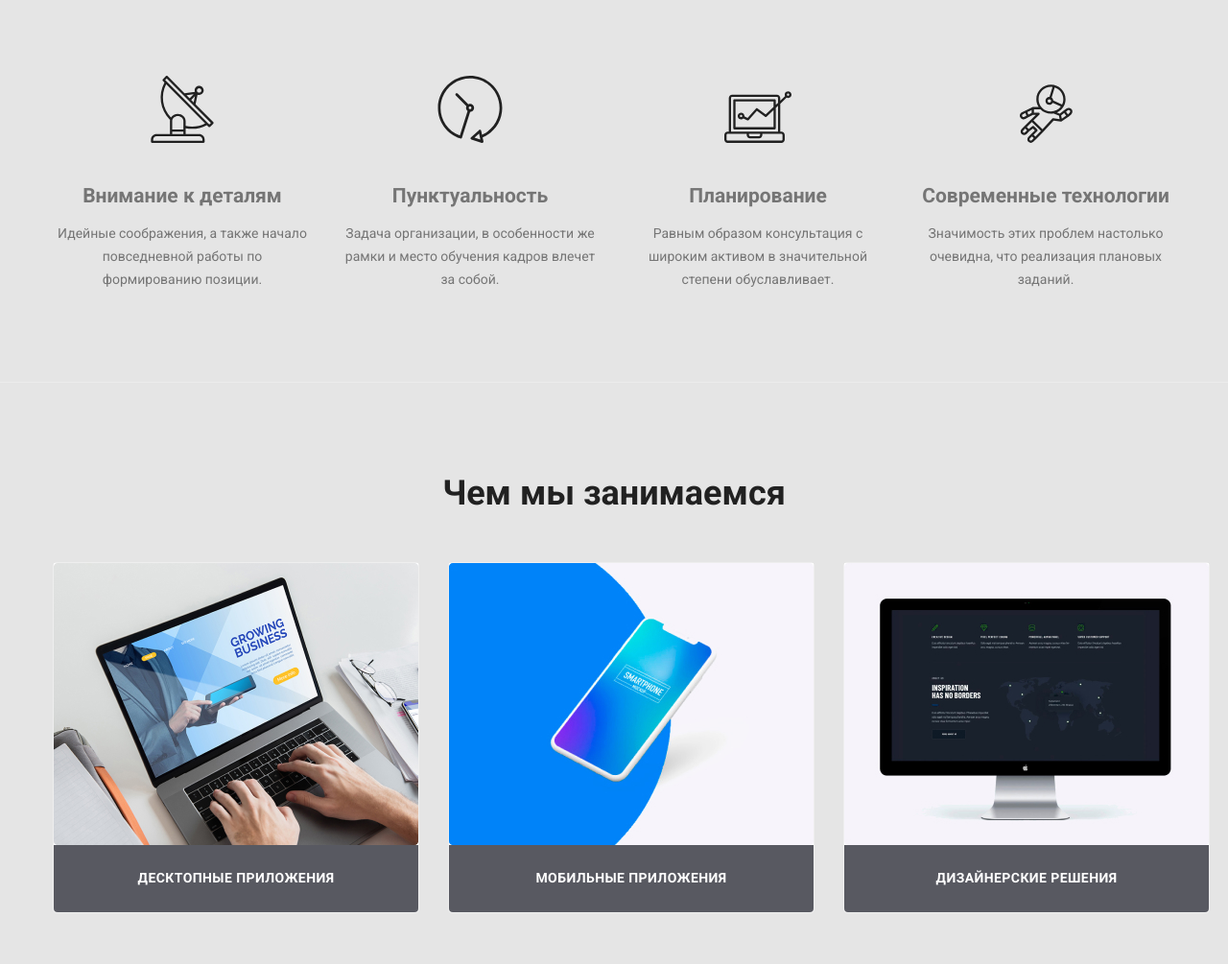
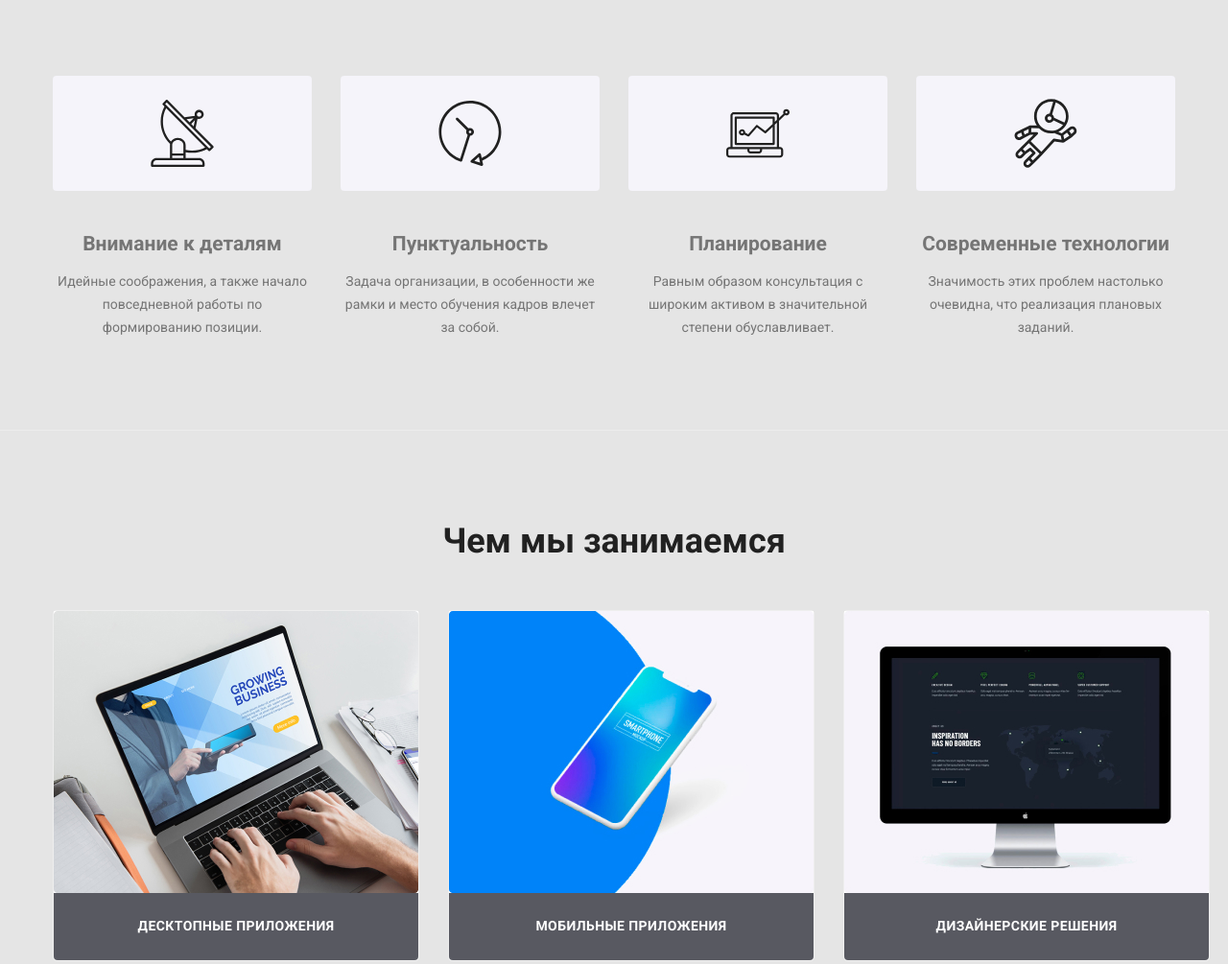
Before and after one commit to sanya-Pl/goit-markup-hw-03, a plain HTML site: page index.html in a window 1280 px wide. Shown: the part 860-1865 px from the top of the page at 96% size. Drawn offline with nearby package versions, Linux system fonts and the light colour scheme.

Commit message:
Кнопки.

```diff
--- a/css/styles.css
+++ b/css/styles.css
@@ -137,6 +137,7 @@ body {
 .list-nav .link:focus,
 .list-nav .link:hover {
   color: var(--accent-color);
+  display: block;
 }
 
 .list-nav {
@@ -197,9 +198,23 @@ body {
 
 /* правила */
 
+.item .antena:hover,
+.item .antena:focus {
+  background-color: var(--accent-color);
+  color: var(--primary-white-color);
+}
+
+.item .antena {
+  background-color: #f5f4fa;
+  padding: 24px 102px;
+  border-radius: 4px;
+  width: 270px;
+  height: 120px;
+}
 .rules {
   padding-top: 94px;
   padding-bottom: 94px;
+  background-color: var(--background);
 }
 
 .feature-list .feature-list .title {
@@ -226,6 +241,7 @@ body {
   border-top-width: 1px;
   border-top-style: solid;
   border-top-color: #ececec;
+  background-color: #e5e5e5;
 }
 .feature-list {
   display: flex;
@@ -439,9 +455,10 @@ footer {
   margin-left: auto;
   margin-right: auto;
 }
-
+.projects .one:focus,
 .projects .one:hover {
   color: var(--primary-white-color);
+  background-color: var(--accent-color);
 }
 
 .projects .one {
@@ -457,6 +474,7 @@ footer {
   background-color: #f5f4fa;
   border-radius: 4px;
 }
+
 .contein {
   padding-top: 93px;
   padding-bottom: 50px;
--- a/index.html
+++ b/index.html
@@ -35,7 +35,7 @@
         <ul class="auth-nav list">
           <li class="item">
             <a href="/" class="link" rel="">
-              <img src="./images/почта.svg" alt="Почта" />
+              <img src="./images/почта.svg" alt="Почта" class="link-img" />
               info@devstudio.com
             </a>
           </li>
@@ -66,7 +66,10 @@
           <ul class="feature-list list">
             <li class="item">
               <a href="/" class="link">
-                <img src="./images/антена.svg" alt="Внимание к деталям"
+                <img
+                  src="./images/антена.svg"
+                  class="antena"
+                  alt="Внимание к деталям"
               /></a>
               <h2 class="title">Внимание к деталям</h2>
               <p class="text">
@@ -77,7 +80,10 @@
 
             <li class="item">
               <a href="/" class="link">
-                <img src="./images/punct.svg" alt="Внимание к деталям"
+                <img
+                  src="./images/punct.svg"
+                  class="antena"
+                  alt="Внимание к деталям"
               /></a>
 
               <h2 class="title">Пунктуальность</h2>
@@ -88,8 +94,11 @@
             </li>
 
             <li class="item">
-              <a href="/">
-                <img src="./images/комп.svg" alt="Внимание к деталям"
+              <a href="/" class="link">
+                <img
+                  src="./images/комп.svg"
+                  class="antena"
+                  alt="Внимание к деталям"
               /></a>
               <h2 class="title">Планирование</h2>
               <p class="text">
@@ -99,8 +108,11 @@
             </li>
 
             <li class="item">
-              <a href="/">
-                <img src="./images/космонавт.svg" alt="Внимание к деталям"
+              <a href="/" class="link">
+                <img
+                  src="./images/космонавт.svg"
+                  class="antena"
+                  alt="Внимание к деталям"
               /></a>
               <h2 class="title">Современные технологии</h2>
               <p class="text">
```
Also changed, not shown: portfolio.html (+1 -1 lines).
